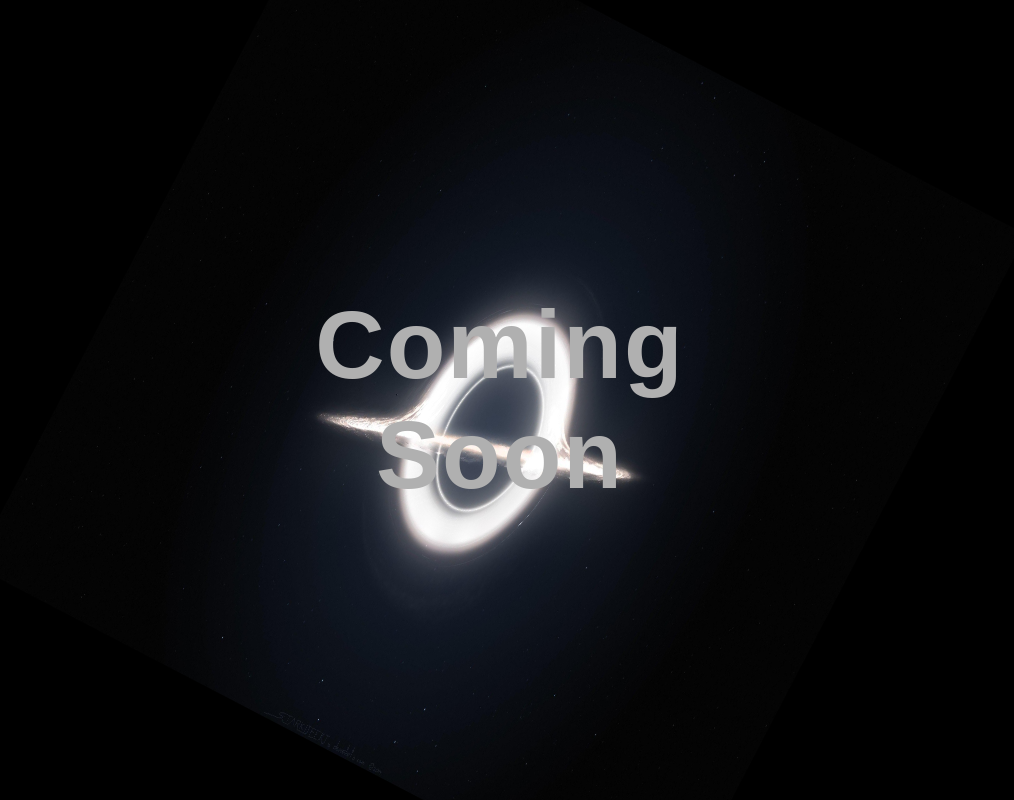
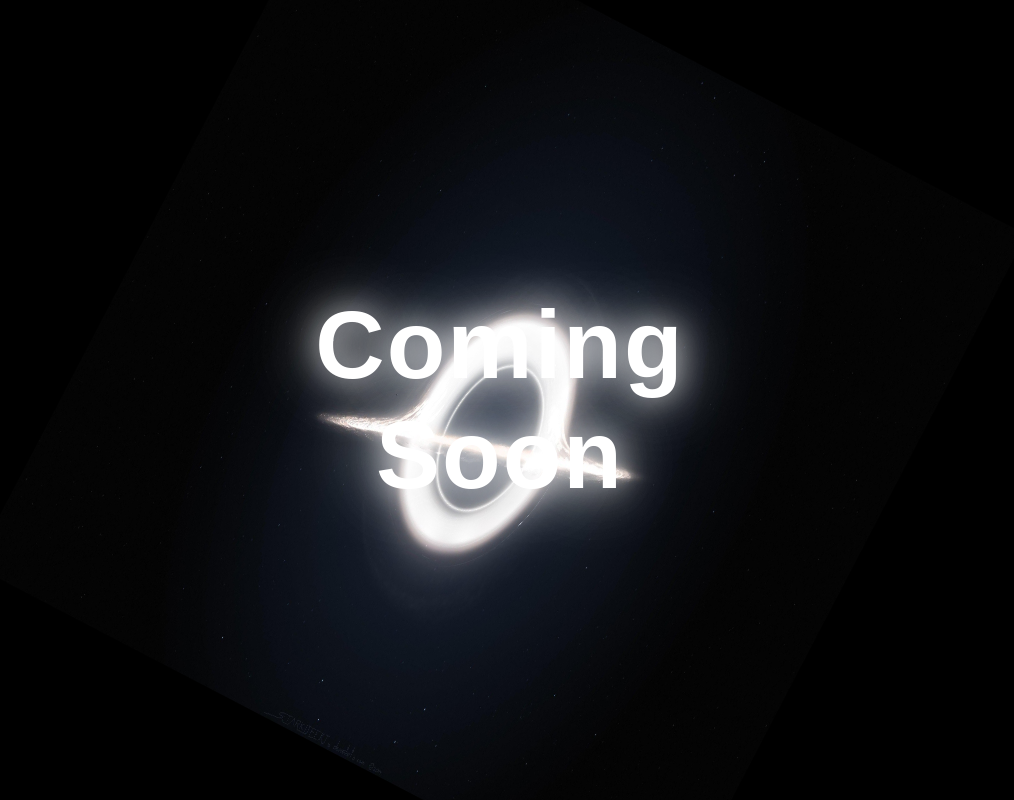
Before and after one commit to error-c0d3s1x/clarix.dev-landing-web, a React (Create React App) app: page / in a window 1280 px wide. Shown: the whole page, without its empty margins (140-1154 px from the left). Built offline with nearby package versions, Linux system fonts and the light colour scheme.

Commit message:
chore: try pr auto

```diff
--- a/src/BlackholeAnimation.css
+++ b/src/BlackholeAnimation.css
@@ -15,7 +15,11 @@
     text-align: center;
     font-size: 3rem; /* Adjusted for a more balanced size */
     font-family: 'Montserrat', sans-serif; /* Modern font */
-    color: #b0b0b0; /* Metallic Silver color */
+    color: #fff;
+    text-shadow:
+      0 0 30px rgba(255, 255, 255, 0.8), /* White glow */
+      0 0 60px rgba(255, 255, 255, 0.6),
+      0 0 90px rgba(255, 255, 255, 0.4); /* Larger shadow for more dramatic effect */
     font-weight: 600; /* Slightly less bold */
     letter-spacing: 2px; /* Slight spacing between letters */
     padding: 0; /* Removed padding to eliminate the box */
```
